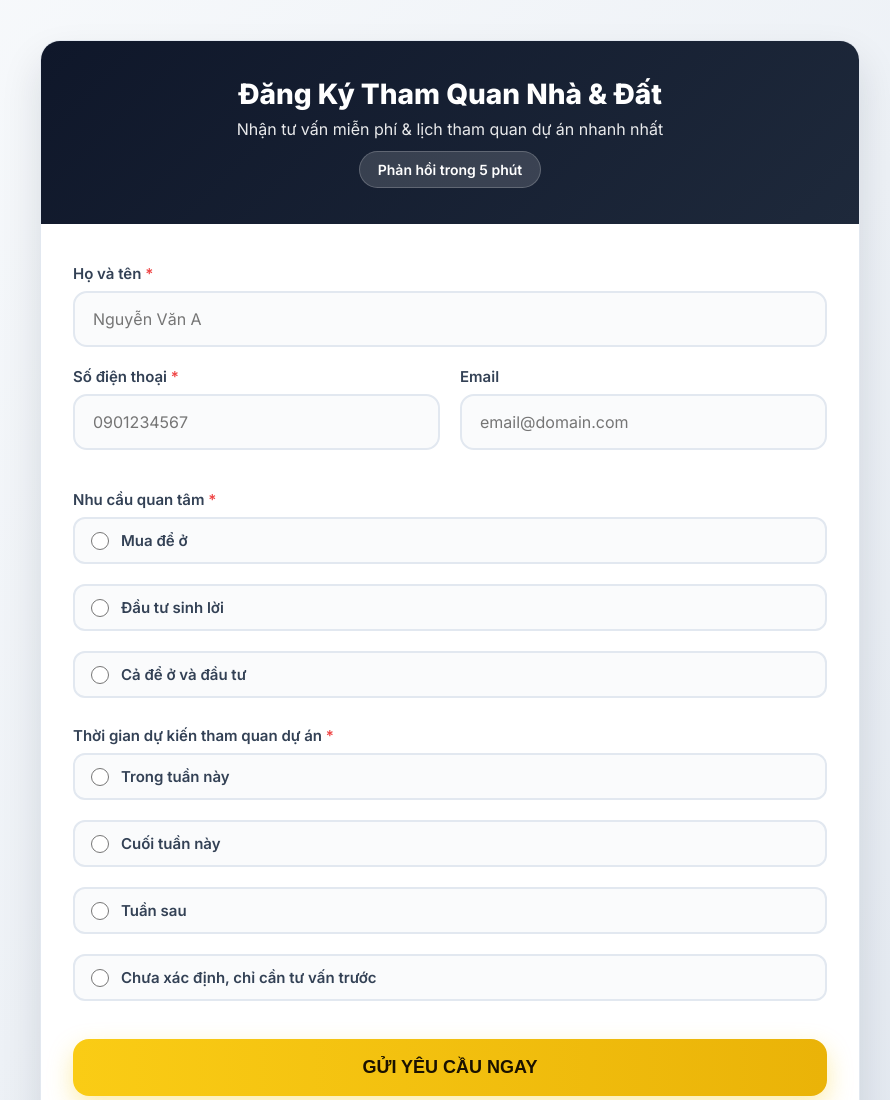
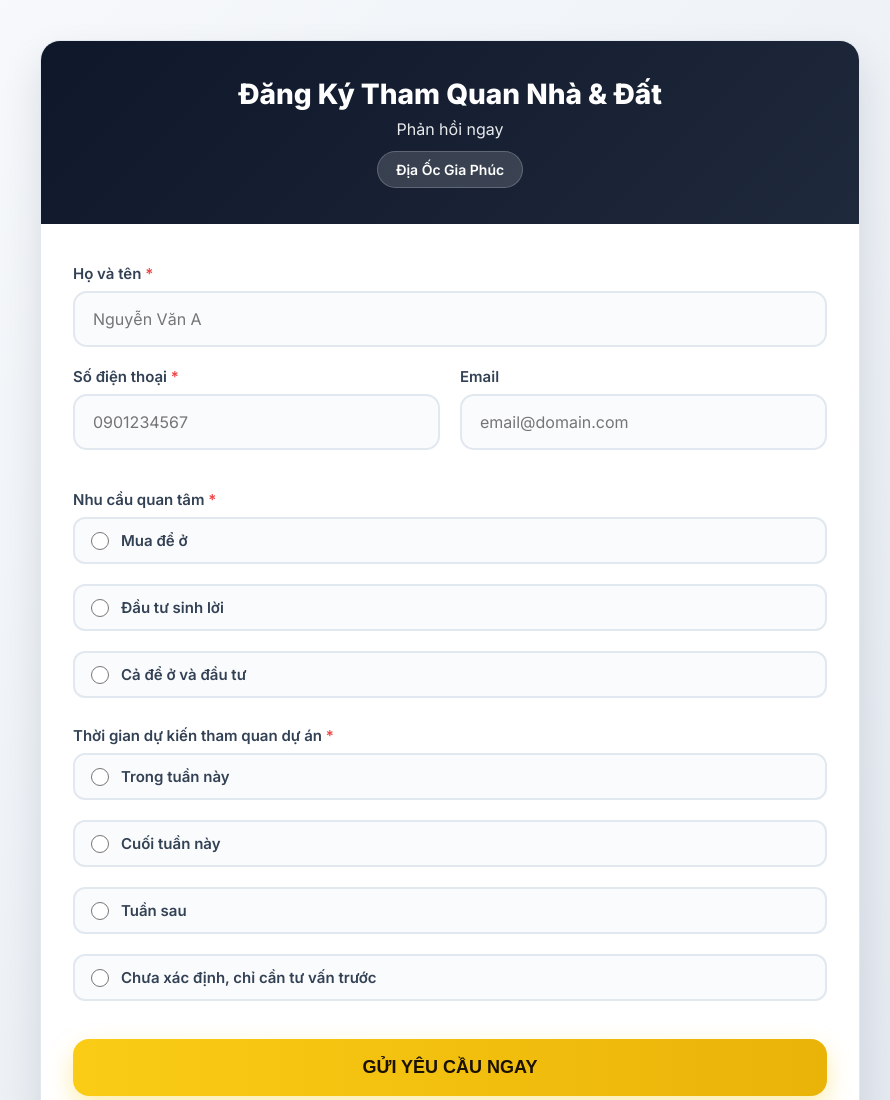
Before and after one commit to sunnyhuyanh/form, a plain HTML site: page index.html in a window 1280 px wide. Shown: the top 1100 px of the page, without its empty margins (190-1080 px from the left). Drawn offline with Linux system fonts and the light colour scheme.

Commit message:
Update index.html

```diff
--- a/index.html
+++ b/index.html
@@ -13,8 +13,8 @@
   <div class="card">
     <div class="header">
       <h1>Đăng Ký Tham Quan Nhà & Đất</h1>
-      <p>Nhận tư vấn miễn phí & lịch tham quan dự án nhanh nhất</p>
-      <div class="badge">Phản hồi trong 5 phút</div>
+      <p>Phản hồi ngay</p>
+      <div class="badge">Địa Ốc Gia Phúc</div>
     </div>
 
     <div class="body">
```
